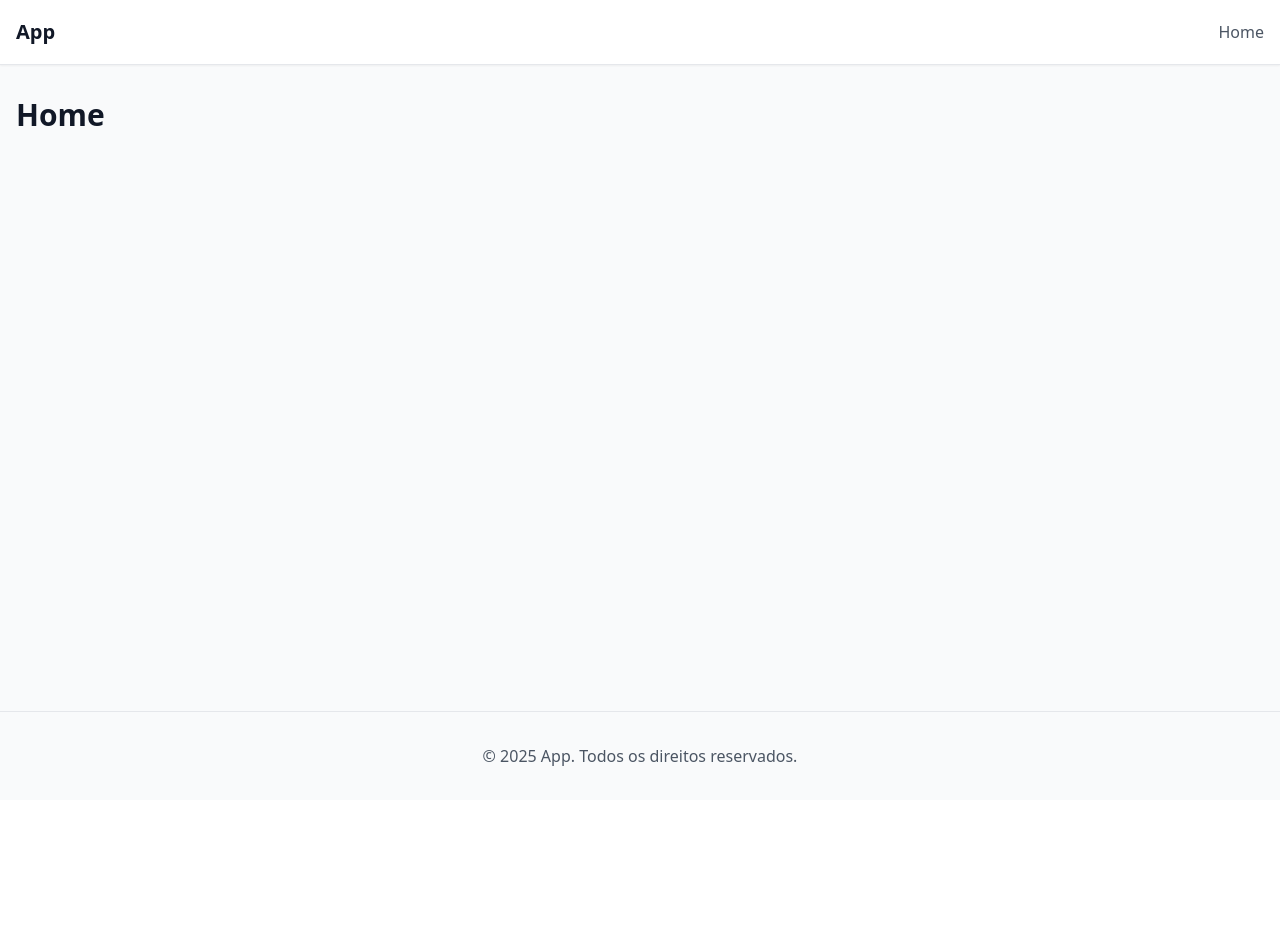
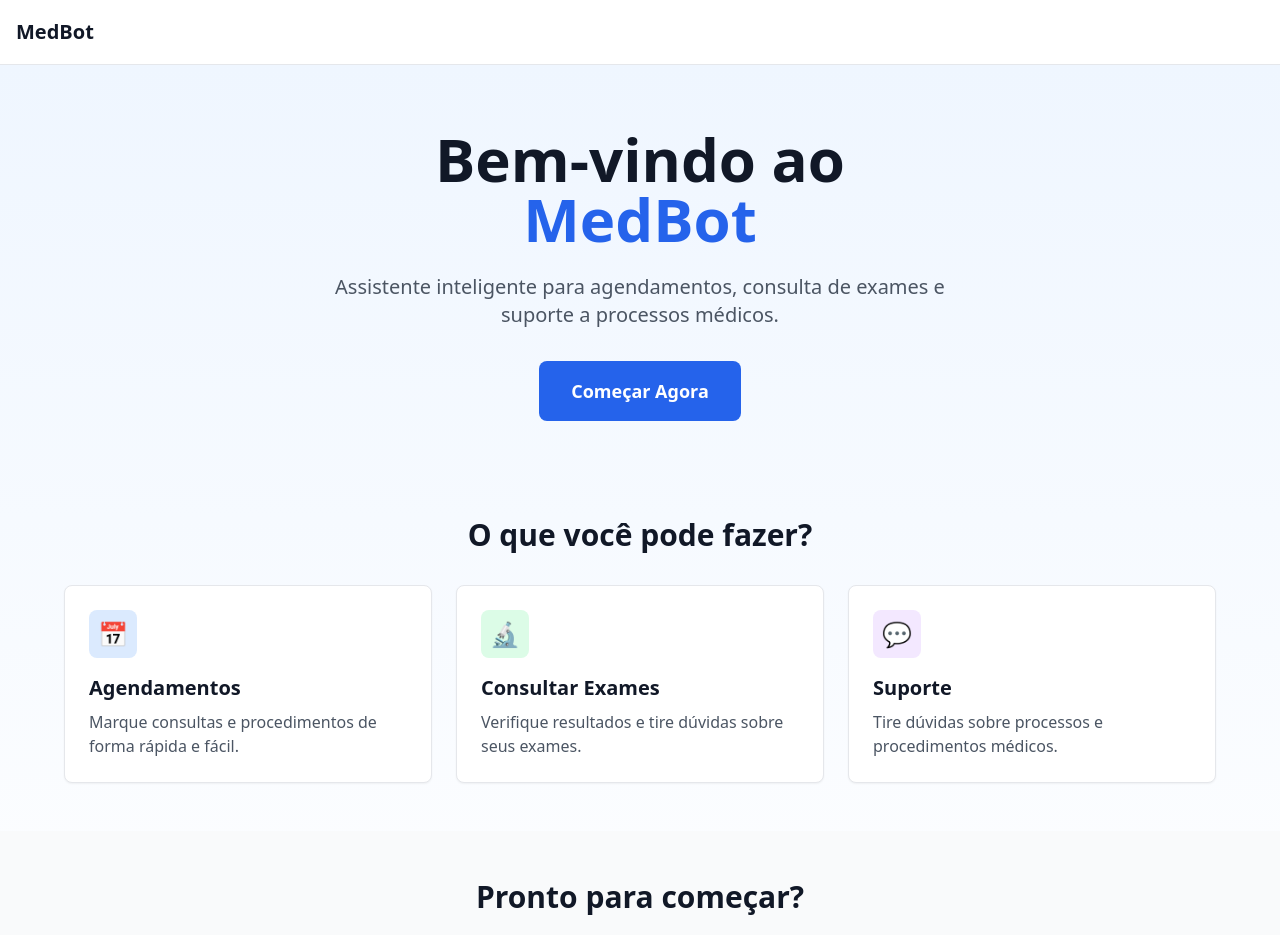
Before and after one commit to LucMazarJR/hackathon-2025, a React (Vite) app in the folder frontend/: page / in a window 1280 px wide. Shown: the top 935 px of the page. Before the commit the page ends 800 px from the top, so only its background shows below. Built offline with nearby package versions, Linux system fonts and the light colour scheme.

Commit message:
feat: Implementação da estrutura inicial da pagina home

```diff
--- a/frontend/src/components/Header.tsx
+++ b/frontend/src/components/Header.tsx
@@ -6,13 +6,8 @@ export default function Header() {
       <div className="max-w-7xl mx-auto px-4 sm:px-6 lg:px-8">
         <div className="flex justify-between h-16 items-center">
           <Link to="/" className="text-xl font-semibold text-gray-900 hover:text-gray-700">
-            App
+            MedBot
           </Link>
-          <nav className="flex space-x-8">
-            <Link to="/" className="text-gray-600 hover:text-gray-900">
-              Home
-            </Link>
-          </nav>
         </div>
       </div>
     </header>
--- a/frontend/src/pages/Home.tsx
+++ b/frontend/src/pages/Home.tsx
@@ -1,7 +1,66 @@
 export default function Home() {
   return (
-    <div className="max-w-7xl mx-auto px-4 sm:px-6 lg:px-8 py-8">
-      <h1 className="text-3xl font-bold text-gray-900">Home</h1>
+    <div className="min-h-screen bg-gradient-to-b from-blue-50 to-white">
+      {/* Hero Section */}
+      <section className="px-4 pt-16 pb-12 text-center">
+        <h1 className="text-4xl tablet:text-5xl desktop:text-6xl font-bold text-gray-900 mb-6">
+          Bem-vindo ao
+          <span className="block text-blue-600">MedBot</span>
+        </h1>
+        <p className="text-lg tablet:text-xl text-gray-600 mb-8 max-w-2xl mx-auto">
+          Assistente inteligente para agendamentos, consulta de exames e suporte a processos médicos.
+        </p>
+        <button className="w-full tablet:w-auto bg-blue-600 text-white px-8 py-4 rounded-lg text-lg font-semibold hover:bg-blue-700 transition-colors">
+          Começar Agora
+        </button>
+      </section>
+
+      {/* Features */}
+      <section className="px-4 py-12">
+        <h2 className="text-2xl tablet:text-3xl font-bold text-center text-gray-900 mb-8">
+          O que você pode fazer?
+        </h2>
+        <div className="space-y-6 tablet:grid tablet:grid-cols-2 desktop:grid-cols-3 tablet:gap-6 tablet:space-y-0 max-w-6xl mx-auto">
+          <div className="bg-white p-6 rounded-lg shadow-sm border">
+            <div className="w-12 h-12 bg-blue-100 rounded-lg flex items-center justify-center mb-4">
+              <span className="text-2xl">📅</span>
+            </div>
+            <h3 className="text-xl font-semibold text-gray-900 mb-2">Agendamentos</h3>
+            <p className="text-gray-600">Marque consultas e procedimentos de forma rápida e fácil.</p>
+          </div>
+
+          <div className="bg-white p-6 rounded-lg shadow-sm border">
+            <div className="w-12 h-12 bg-green-100 rounded-lg flex items-center justify-center mb-4">
+              <span className="text-2xl">🔬</span>
+            </div>
+            <h3 className="text-xl font-semibold text-gray-900 mb-2">Consultar Exames</h3>
+            <p className="text-gray-600">Verifique resultados e tire dúvidas sobre seus exames.</p>
+          </div>
+
+          <div className="bg-white p-6 rounded-lg shadow-sm border">
+            <div className="w-12 h-12 bg-purple-100 rounded-lg flex items-center justify-center mb-4">
+              <span className="text-2xl">💬</span>
+            </div>
+            <h3 className="text-xl font-semibold text-gray-900 mb-2">Suporte</h3>
+            <p className="text-gray-600">Tire dúvidas sobre processos e procedimentos médicos.</p>
+          </div>
+        </div>
+      </section>
+
+      {/* CTA Section */}
+      <section className="px-4 py-12 bg-gray-50">
+        <div className="text-center max-w-2xl mx-auto">
+          <h2 className="text-2xl tablet:text-3xl font-bold text-gray-900 mb-4">
+            Pronto para começar?
+          </h2>
+          <p className="text-gray-600 mb-8">
+            Experimente nosso assistente inteligente e simplifique seus processos médicos.
+          </p>
+          <button className="w-full tablet:w-auto bg-blue-600 text-white px-8 py-4 rounded-lg text-lg font-semibold hover:bg-blue-700 transition-colors">
+            Acessar Chat
+          </button>
+        </div>
+      </section>
     </div>
   )
 }
```
